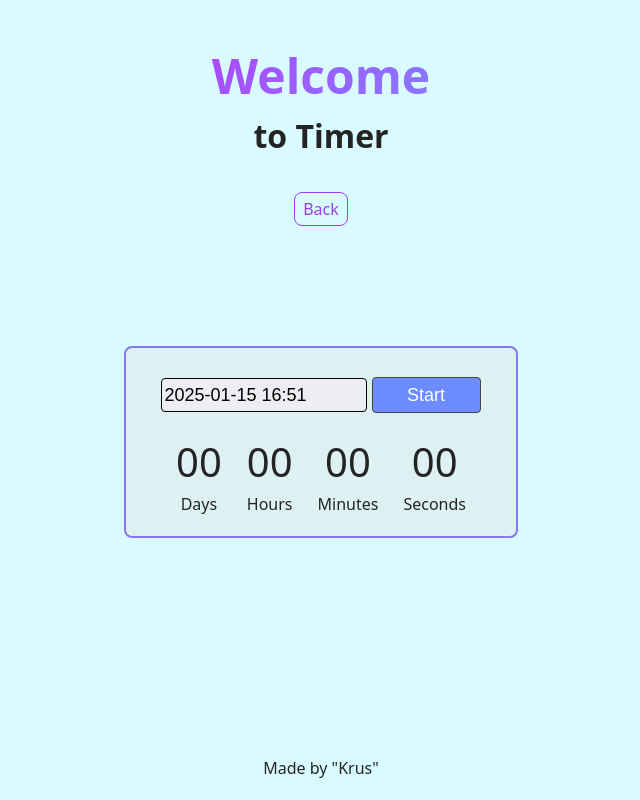
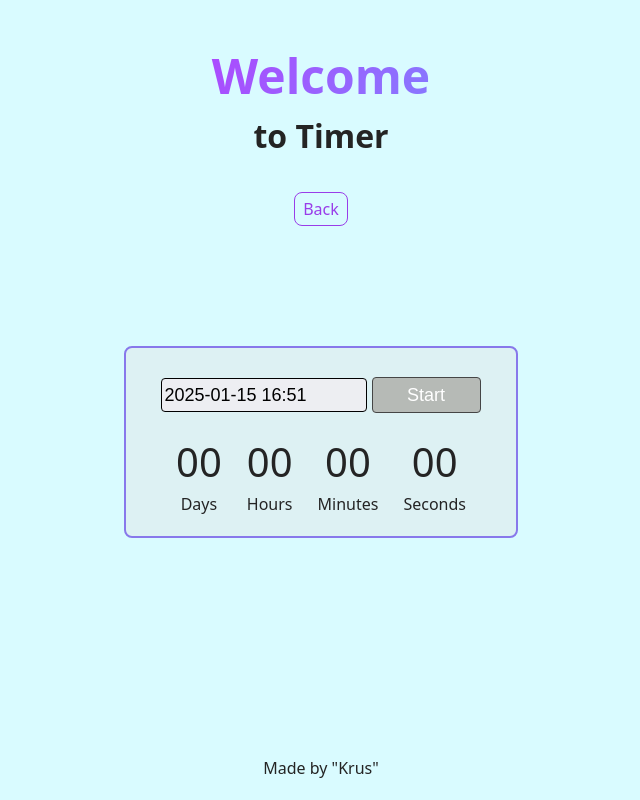
Before and after one commit to R220V/goit-js-hw-10, a website built with Vite: page src/1-timer.html in a window 1280 px wide. In both pictures the pointer is over the button "Start". Shown: the whole page, without its empty margins (319-959 px from the left). Built offline with nearby package versions, Linux system fonts and the light colour scheme.

Commit message:
hw10 very correct :)

```diff
--- a/src/1-timer.html
+++ b/src/1-timer.html
@@ -25,7 +25,7 @@
 
           <div >
             <input class="input-wrapper" type="text" id="datetime-picker" />
-            <button class="timer-btn" type="button" data-start>Start</button>
+            <button class="timer-btn" type="button" data-start disabled>Start</button>
           </div>
           <div class="timer">
             <div class="field">
--- a/src/css/styles.css
+++ b/src/css/styles.css
@@ -61,8 +61,7 @@ body {
   background-color: #3d79f18a;
   color: rgb(0, 0, 0);
 }
-.timer-btn:hover,
-.timer-btn:focus {
+.timer-btn:hover {
   background-color: #6c8cff;
   color: #fff;
   border: solid, 1px, #454545;
```
